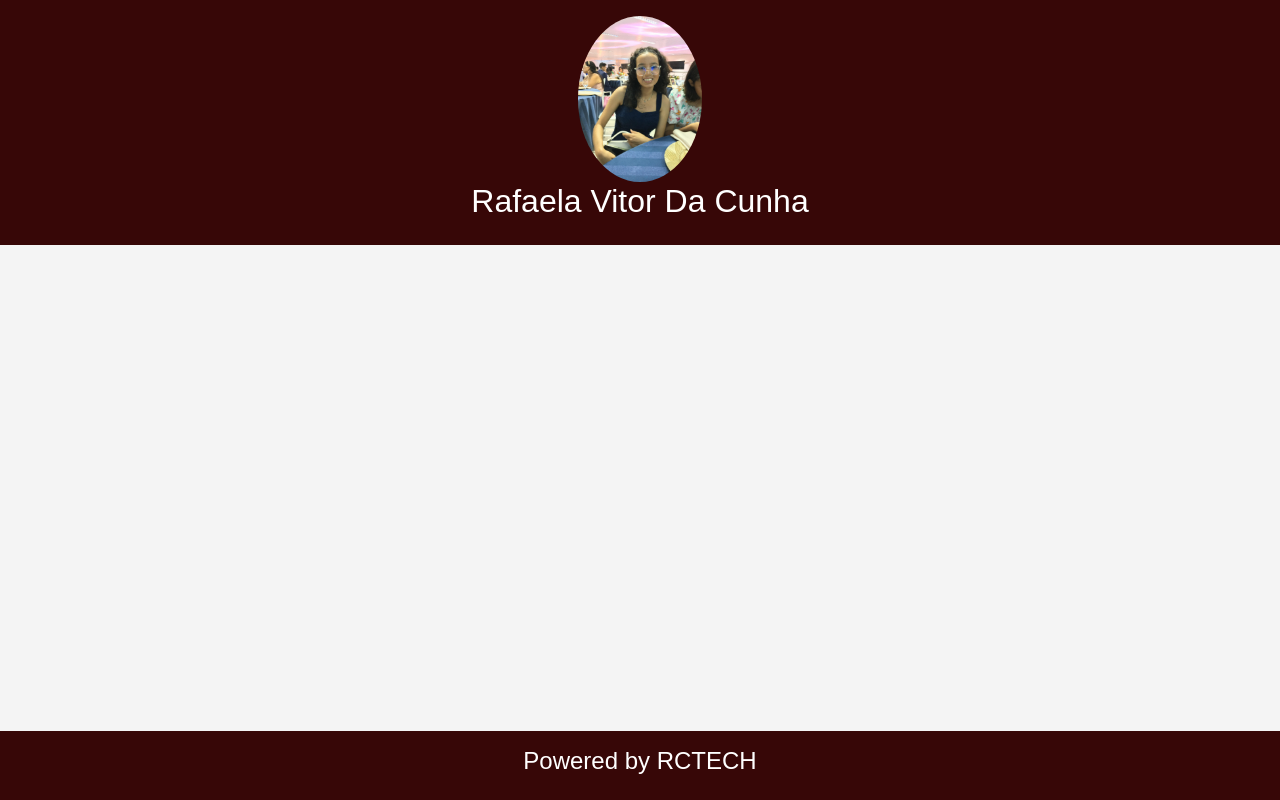
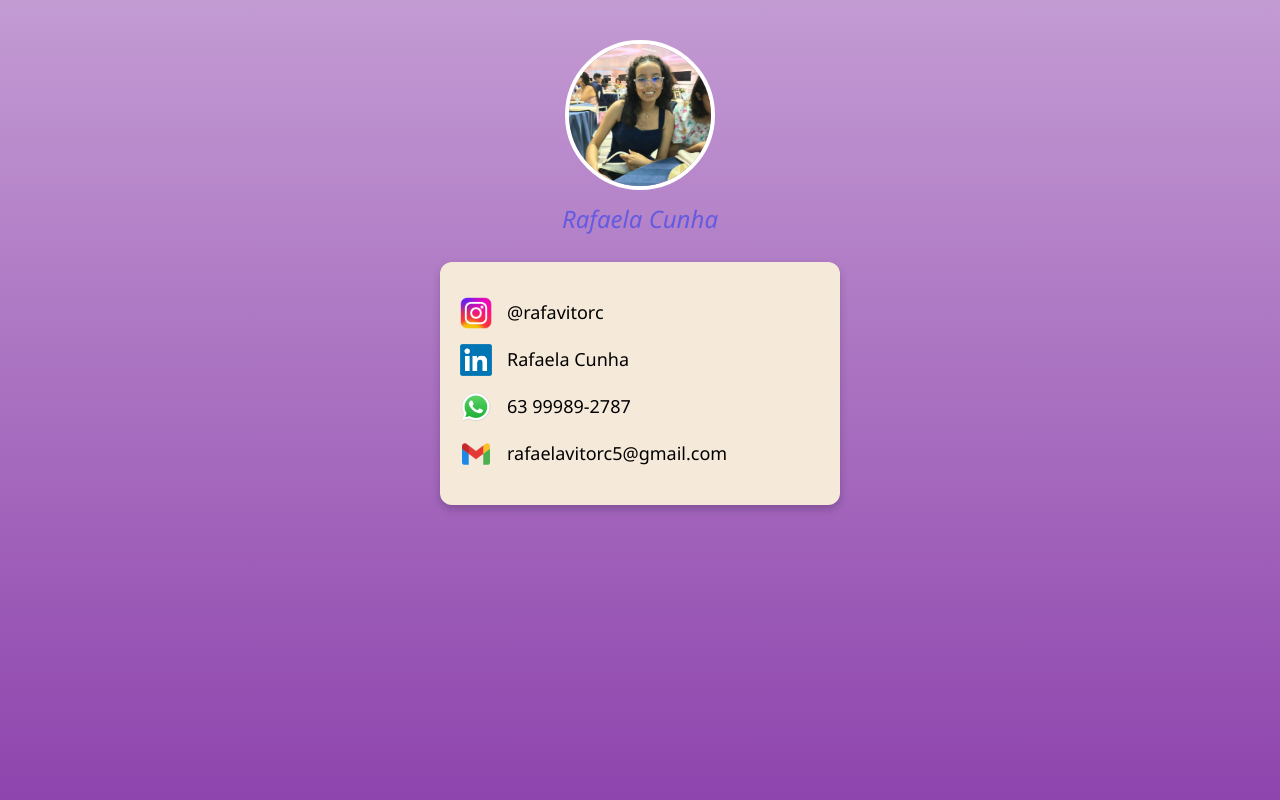
Before and after one commit to Rafacunha7/Portfolio, a plain HTML site: page index.html in a window 1280 px wide. Drawn offline with nearby package versions, Linux system fonts and the light colour scheme; files that its build step writes are made by us from their sources.

Commit message:
Versão 1
Portfólio feito por aluna

```diff
--- a/css/style.css
+++ b/css/style.css
@@ -1,28 +1,67 @@
-*{
-    margin: 0;
-    padding: 0%;
+ /* Reset básico */
+* {
+      margin: 0;
+      padding: 0;
+      box-sizing: border-box;
 }
 
-body{
-    font-family: Arial, sans-serif;
-    background-color: #f4f4f4;
+body {
+      font-family: 'Segoe UI', sans-serif;
+      background: linear-gradient(to bottom, #c39bd3, #8e44ad);
+      display: flex;
+      flex-direction: column;
+      align-items: center;
+      justify-content: flex-start;
+      min-height: 100vh;
+      padding: 20px;
 }
 
-header{
-    background-color: #370707;
-    color: white;
-    text-align: center;
-    padding: 1em;
+.profile-pic {
+      width: 150px;
+      height: 150px;
+      border-radius: 50%;
+      object-fit: cover;
+      border: 4px solid white;
+      margin-top: 20px;
 }
 
-.img-perfil{
-    width: 10%;
-    border-radius: 50%;
+h1 {
+      margin-top: 15px;
+      font-size: 24px;
+      font-weight: normal;
+      font-style: italic;
+      color: #645be0
 }
 
-footer{
-    background-color: #370707;
-    color: white;
-    text-align: center;
-    padding: 1em;
+.contact-card {
+      background: #f5e9da;
+      padding: 20px;
+      margin-top: 20px;
+      border-radius: 12px;
+      width: 90%;
+      max-width: 400px;
+      box-shadow: 0 4px 8px rgba(0,0,0,0.2);
 }
+
+.contact-item {
+      display: flex;
+      align-items: center;
+      margin: 15px 0;
+      font-size: 18px;
+      color: #000;
+}
+
+.contact-item img {
+      width: 32px;
+      height: 32px;
+      margin-right: 15px;
+}
+
+a {
+      text-decoration: none;
+      color: inherit;
+    }
+
+a:hover {
+      color: #8e44ad;
+}
--- a/index.html
+++ b/index.html
@@ -3,25 +3,40 @@
 <head>
     <meta charset="UTF-8">
     <meta name="viewport" content="width=device-width, initial-scale=1.0">
-    <title>Meu portfólio</title>
-    <link rel="stylesheet" href="style.css">
+    <title>Portfólio Rafaela</title>
     <!-- Latest compiled and minified CSS -->
     <link href="https://cdn.jsdelivr.net/npm/bootstrap@5.3.3/dist/css/bootstrap.min.css" rel="stylesheet">
     <link rel="stylesheet" href="css/style.css">
-
 </head>
 <body>
-    <header>
-        <img class="img-perfil" src="img/perfil.jpg" alt="">
-        <h2>Rafaela Vitor Da Cunha</h2>
-    </header>
-    <main>
+  <!-- Foto de perfil -->
+  <img src="img/perfil.jpg" alt="Foto de Rafaela Cunha" class="profile-pic">
 
-    </main>
-    <footer class="fixed-bottom">
-        <h4>Powered by RCTECH</h4>
-    </footer>
+  <!-- Nome -->
+  <h1>Rafaela Cunha</h1>
 
+  <!-- Cartão de Contatos -->
+  <div class="contact-card">
+    <div class="contact-item">
+      <img src="img/instagram.png" alt="Instagram">
+      <a href="https://instagram.com/rafavitorc" target="_blank">@rafavitorc</a>
+    </div>
+
+    <div class="contact-item">
+      <img src="img/linkedin (2).png" alt="LinkedIn">
+      <a href="https://www.linkedin.com/in/rafaela-cunha-66482837a/" target="_blank">Rafaela Cunha</a>
+    </div>
+
+    <div class="contact-item">
+      <img src="img/whatsapp.webp" alt="WhatsApp">
+      <a href="https://wa.me/5563999892787" target="_blank">63 99989-2787</a>
+    </div>
+
+    <div class="contact-item">
+      <img src="img/gmail.png" alt="Gmail">
+      <a href="mailto:rafaelavitorc5@gmail.com">rafaelavitorc5@gmail.com</a>
+    </div>
+  </div>
 </body>
 <!-- Latest compiled JavaScript -->
 <script src="https://cdn.jsdelivr.net/npm/bootstrap@5.3.3/dist/js/bootstrap.bundle.min.js"></script>
```
Also changed, not shown: img/gmail.png (added), img/instagram.png (added), img/linkedin (2).png (added), img/whatsapp.webp (added).
